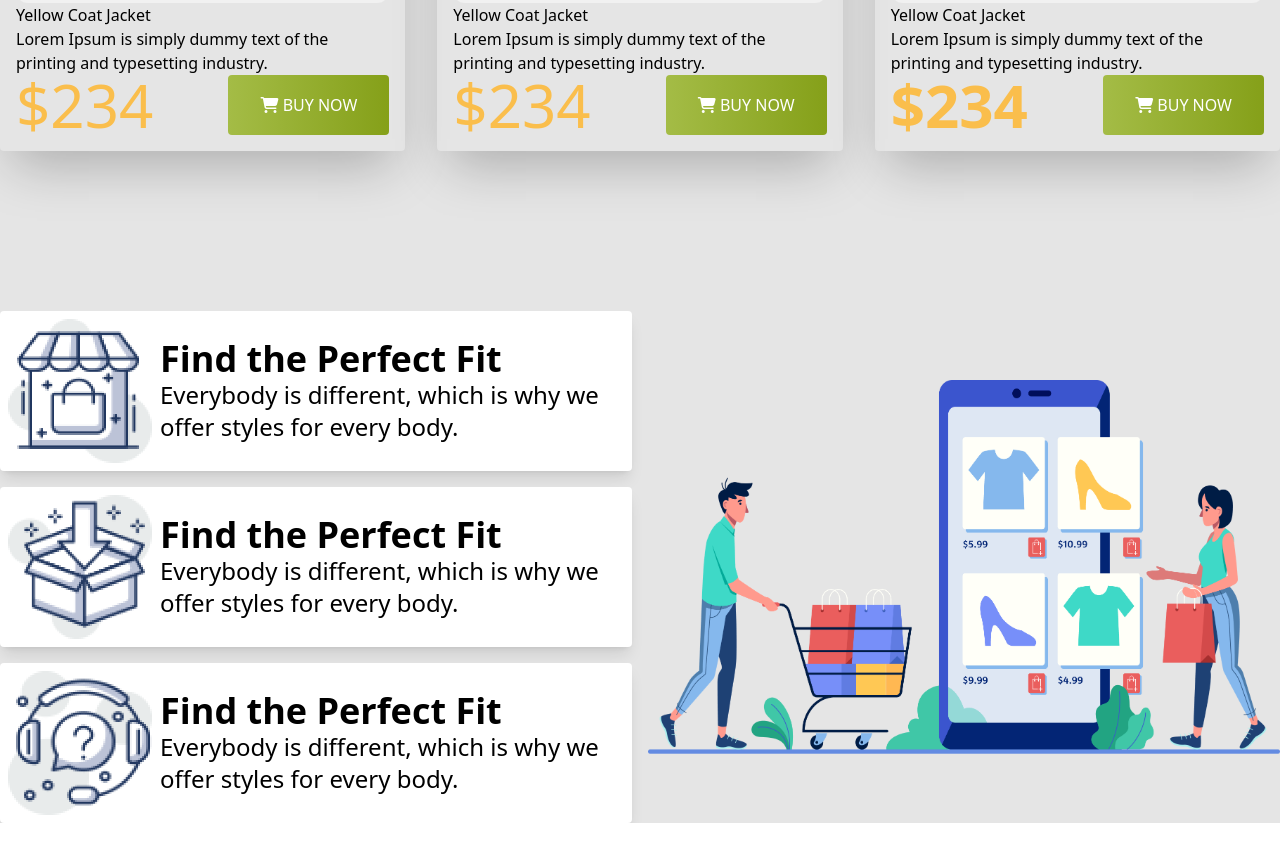
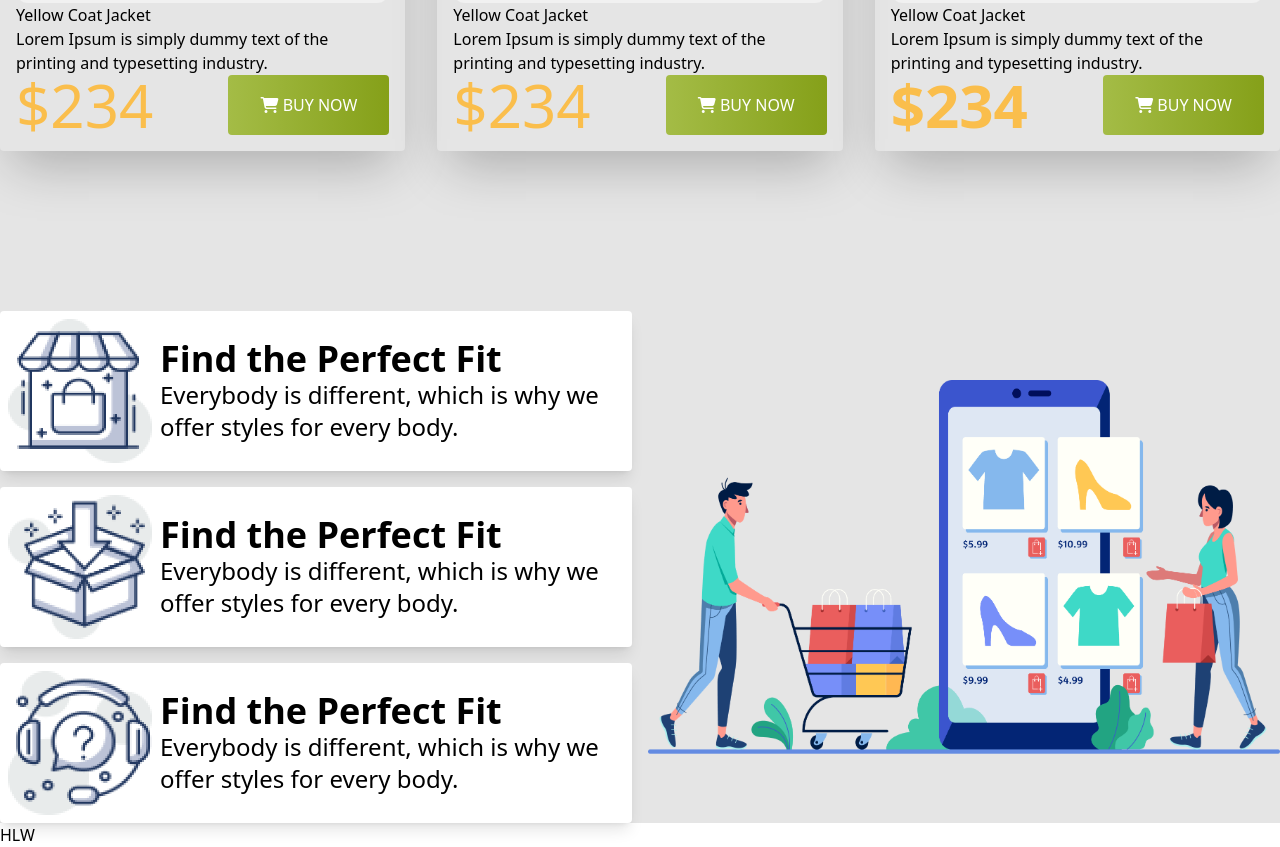
Before and after one commit to abdurrahim99100/panguine_fashion, a plain HTML site: page index.html in a window 1280 px wide. Shown: the part 2006-2853 px from the top of the page. Before the commit the page ends 2829 px from the top, so only its background shows below. Drawn offline with nearby package versions, Linux system fonts and the light colour scheme.

Commit message:
footer comit

```diff
--- a/index.html
+++ b/index.html
@@ -207,7 +207,7 @@
                        This is a footer tag
         -------------------------------------------------------->
     <footer>
-
+        <h1>HLW</h1>
     </footer>
 </body>
 </html>
```
Also changed, not shown: 1 other file.
